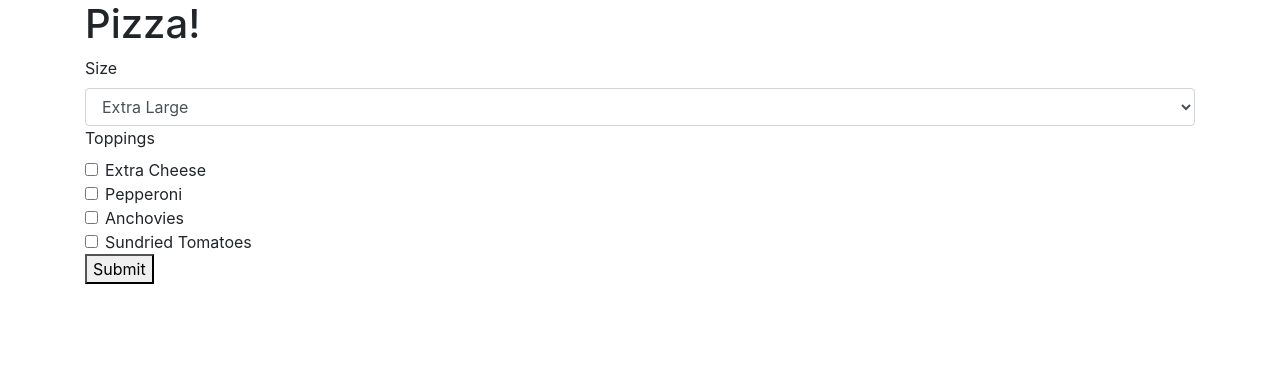
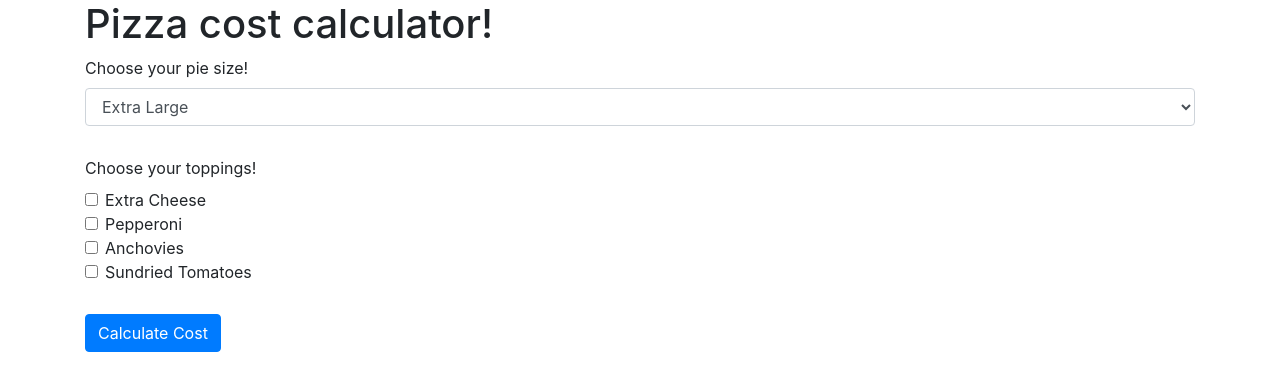
Before and after one commit to SlaterJamesSmith/pizza, a plain HTML site: page index.html in a window 1280 px wide. Drawn offline with Linux system fonts and the light colour scheme.

Commit message:
add css styling

```diff
--- a/css/styles.css
+++ b/css/styles.css
@@ -0,0 +1,8 @@
+.checkboxes {
+  padding-top: 30px;
+  padding-bottom: 30px;
+}
+
+.result {
+  padding-top: 30px;
+}
--- a/index.html
+++ b/index.html
@@ -9,10 +9,10 @@
   </head>
   <body>
     <div class="container">
-      <h1>Pizza!</h1>
+      <h1>Pizza cost calculator!</h1>
       <form class="pizza-calc" action="index.html" method="post">
         <div>
-          <label for="pizza-calc">Size</label>
+          <label for="pizza-calc">Choose your pie size!</label>
           <select id="size" class="form-control">
             <option value="3">Extra Large</option>
             <option value="2">Large</option>
@@ -21,9 +21,9 @@
           </select>
         </div>
       </form>
+
       <div class="checkboxes">
-
-      <label for="toppings">Toppings</label>
+      <label for="toppings">Choose your toppings!</label>
         <div class="form-check">
           <input class="form-check-input" type="checkbox" name="topping-check" id="topping-check1" value="Extra Cheese">
           <label class="form-check-label" for="topping-check1">
@@ -49,7 +49,7 @@
           </label>
         </div>
       </div>
-      <button id="size-button" type="button" name="button">Submit</button>
+      <button id="size-button" type="button" class="btn btn-primary">Calculate Cost</button>
       <div class="result"></div>
     </div>
   </body>
```
